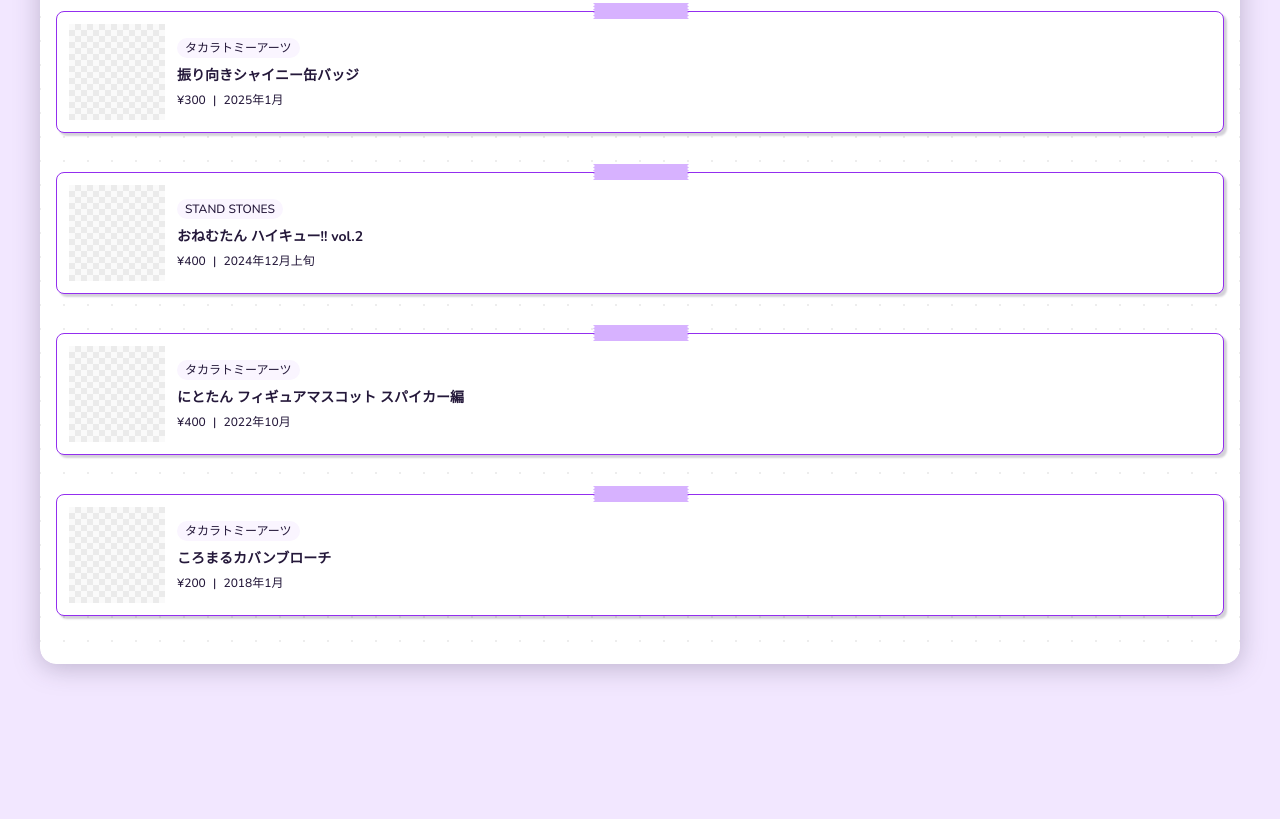
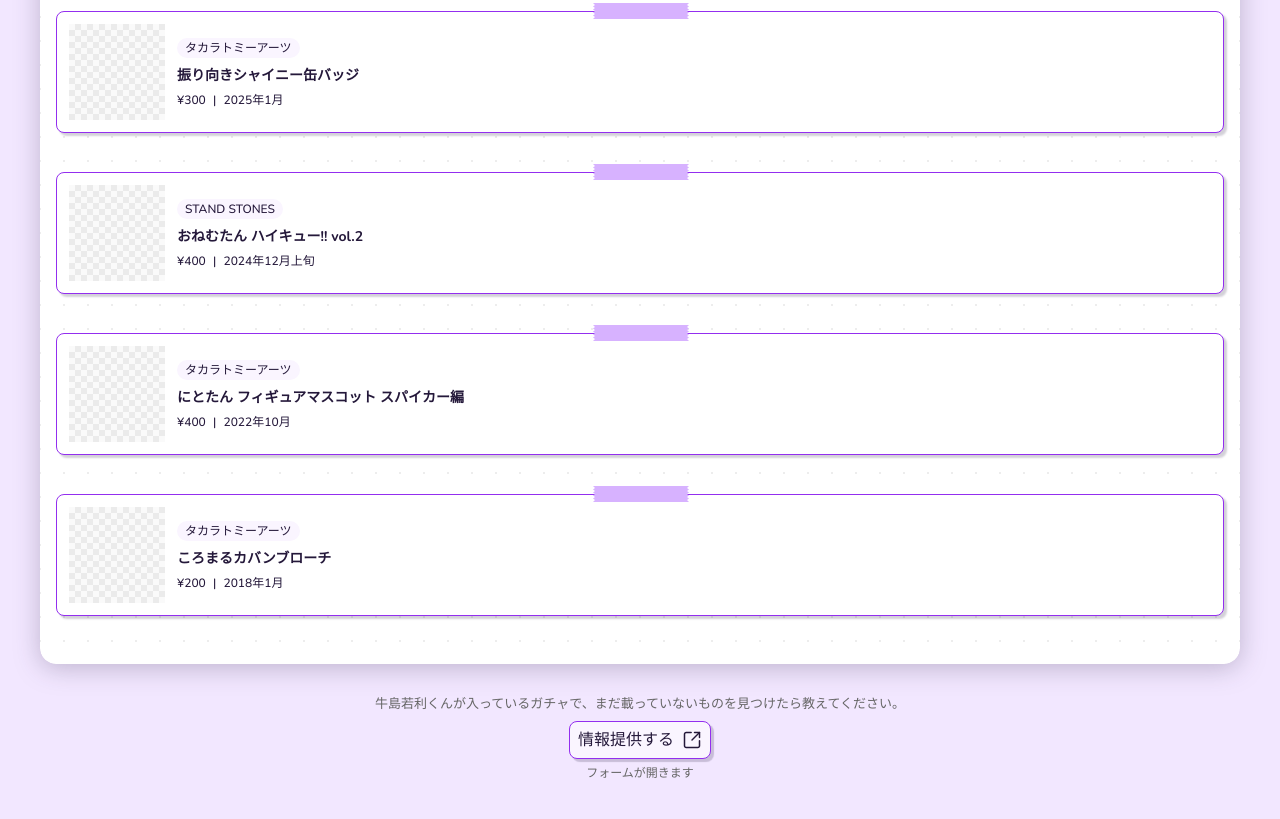
Before and after one commit to chocotto518/gachatoshi-memo, a plain HTML site: page index.html in a window 1280 px wide. Shown: the part 3023-3842 px from the top of the page. Before the commit the page ends 3743 px from the top, so only its background shows below. Drawn offline with nearby package versions, Linux system fonts and the light colour scheme; a web font is replaced by a local one.

Commit message:
フッターに情報提供フォームへのリンクを追加（URLは仮）
- ノートの下32pxに、説明文・「情報提供する」ボタン・「フォームが開きます」を置く（Figma: 759-4240）
- 文字色 #666（Figma: bookimage/gray/sub-txt）。ボタンは押すと縮む
- フォームのURLは決まり次第 index.html の href を差し替える

Co-Authored-By: Claude Opus 5.5 <noreply@anthropic.com>
Claude-Session: https://claude.ai/code/session_01HrcJoAVMMzsPDDL4ERZsm2

```diff
--- a/css/style.css
+++ b/css/style.css
@@ -15,6 +15,7 @@
 
   /* Figmaで直接使われている色 */
   --chip-border: #aeaeae;
+  --sub-text: #666666; /* Figma：bookimage/gray/sub-txt */
 
   /* 影（#24183A をもとに、透明度はFigmaの値） */
   --shadow-raised: 3px 3px 2px 0 rgba(36, 24, 58, 0.2);
@@ -78,7 +79,7 @@ ul {
   position: relative;
   max-width: 1200px;
   /* 上の余白：40px。ホーム画面から全画面で開いたときは、時計などのエリア（セーフエリア）の高さを足す */
-  margin: calc(40px + env(safe-area-inset-top, 0px)) 16px 56px;
+  margin: calc(40px + env(safe-area-inset-top, 0px)) 16px 32px; /* 下：フッターまで32px */
 }
 
 @media (min-width: 1232px) {
@@ -578,6 +579,54 @@ ul {
   font-weight: 500;
 }
 
+/* 小さめのボタン（フッターの「情報提供する」） */
+.btn--compact {
+  display: inline-flex;
+  width: auto;
+  min-width: 0;
+  padding: 8px;
+}
+
+/* ---------- フッター ---------- */
+.site-footer {
+  display: flex;
+  flex-direction: column;
+  align-items: center;
+  gap: 8px;
+  max-width: 1200px;
+  margin: 0 24px;
+  padding-bottom: calc(40px + env(safe-area-inset-bottom, 0px));
+  color: var(--sub-text);
+  text-align: center;
+}
+
+.site-footer__text {
+  margin: 0;
+  font-size: 13px;
+  font-weight: 500;
+  line-height: 17px;
+}
+
+/* 「〜ものを」と「見つけたら〜」を、それぞれまとまりのまま折り返す（狭い画面でも途中で切れにくい） */
+.site-footer__text span {
+  display: inline-block;
+  word-break: auto-phrase;
+}
+
+.site-footer__note {
+  margin: 0;
+  font-size: 12px;
+  font-weight: 500;
+  line-height: 12px;
+}
+
+@media (min-width: 1248px) {
+  .site-footer {
+    margin-left: auto;
+    margin-right: auto;
+  }
+}
+
 /* ---------- コピーしました ---------- */
 .toast {
   position: fixed;
--- a/index.html
+++ b/index.html
@@ -55,6 +55,16 @@
   <div class="binding" id="binding" aria-hidden="true"></div>
   </div>
 
+  <!-- フッター：情報提供フォームへのリンク -->
+  <footer class="site-footer">
+    <p class="site-footer__text"><span>牛島若利くんが入っているガチャで、まだ載っていないものを</span><span>見つけたら教えてください。</span></p>
+    <!-- TODO：フォームのURLが決まったら href を差し替える -->
+    <a class="btn btn--secondary btn--compact" href="https://forms.gle/REPLACE_ME" target="_blank" rel="noopener noreferrer">
+      <span>情報提供する</span><img src="images/icons/external.svg" alt="" width="20" height="20">
+    </a>
+    <p class="site-footer__note">フォームが開きます</p>
+  </footer>
+
   <div class="toast" id="toast" role="status" aria-live="polite"></div>
 
   <script src="js/app.js"></script>
```
